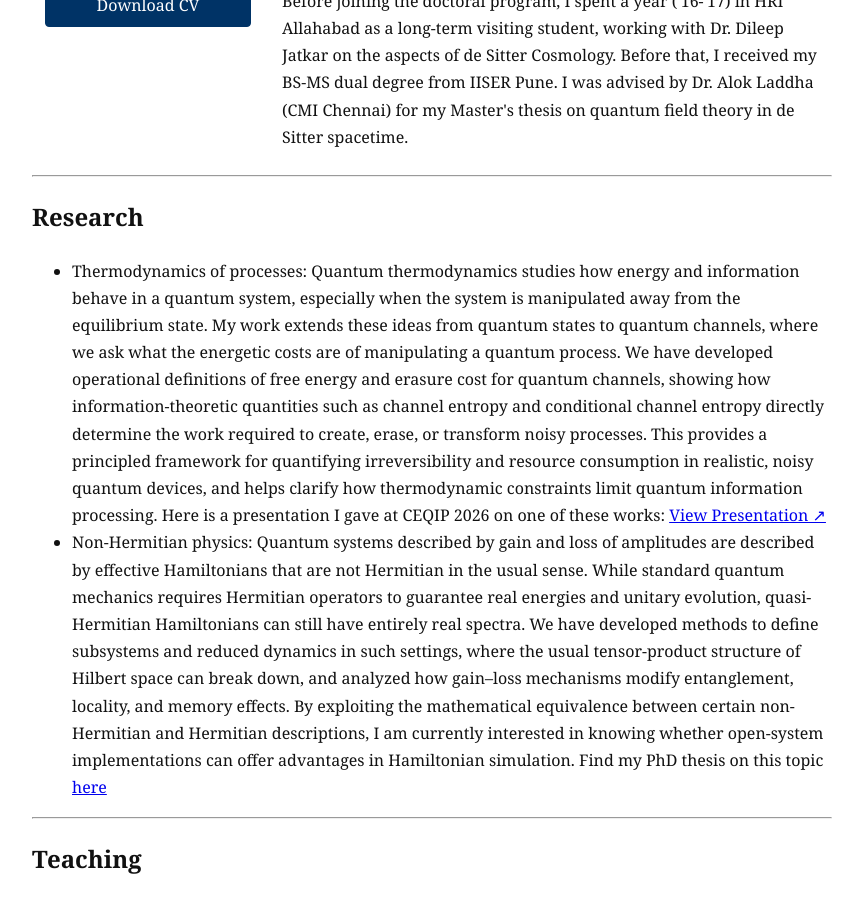
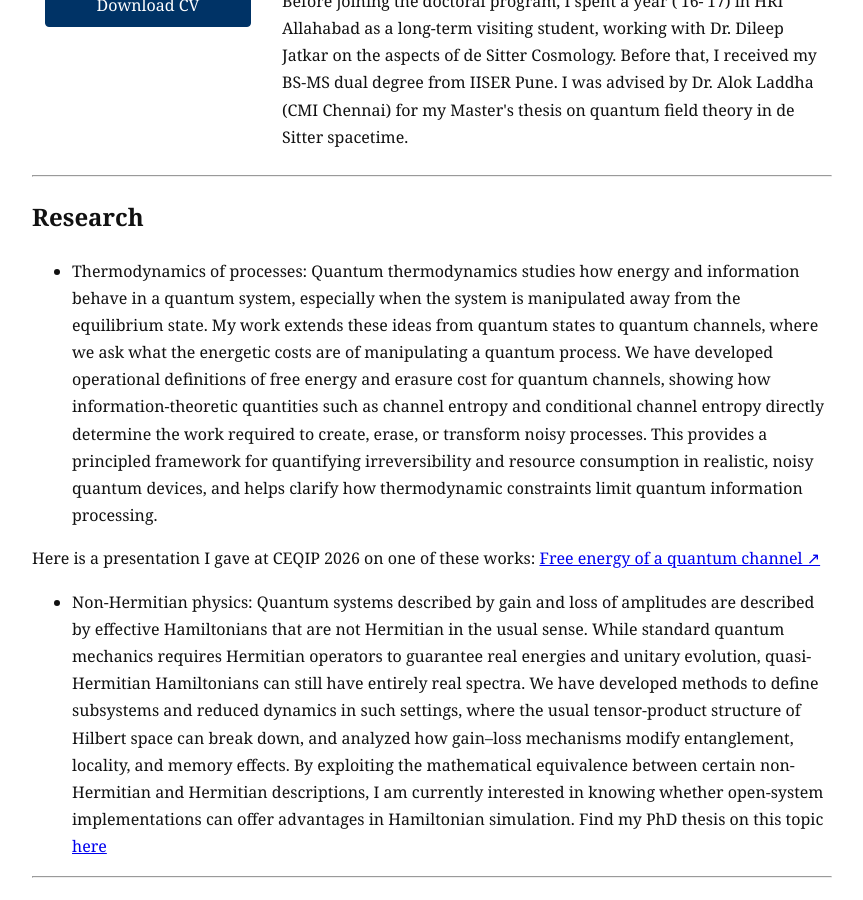
Before and after one commit to himanshubadhani/himanshubadhani.github.io, a Jekyll site: the page built from index.md, in a window 1280 px wide and 900 px high, scrolled down 471 px. Shown: the whole window, without its empty margins (208-1071 px from the left). Built offline with Jekyll 4.4.1, drawn with Linux system fonts in a browser that asks for light colours.

Commit message:
Fix link text for quantum channel presentation
Updated the link text for the presentation on quantum channel free energy and added a new line for clarity.

```diff
--- a/index.md
+++ b/index.md
@@ -28,12 +28,13 @@ title: About
 ---
 ## Research
 - Thermodynamics of processes: Quantum thermodynamics studies how energy and information behave in a quantum system, especially when the system is manipulated away from the equilibrium state. My work extends these ideas from quantum states to quantum channels, where we ask what the energetic costs are of manipulating a quantum process. We have developed operational definitions of free energy and erasure cost for quantum channels, showing how information-theoretic quantities such as channel entropy and conditional channel entropy directly determine the work required to create, erase, or transform noisy processes. This provides a principled framework for quantifying irreversibility and resource consumption in realistic, noisy quantum devices, and helps clarify how thermodynamic constraints limit quantum information processing.
+
 Here is a presentation I gave at CEQIP 2026 on one of these works:
-<a href="{{ '/assets/presentations/channel free energy.pdf' | relative_url }}"
+<a href="{{ '/assets/presentation/channel free energy.pdf' | relative_url }}"
      class="presentation-button"
      target="_blank"
      rel="noopener noreferrer">
-     View Presentation ↗
+     Free energy of a quantum channel ↗
   </a>
 - Non-Hermitian physics: Quantum systems described by gain and loss of amplitudes are described by effective Hamiltonians that are not Hermitian in the usual sense. While standard quantum mechanics requires Hermitian operators to guarantee real energies and unitary evolution, quasi-Hermitian Hamiltonians can still have entirely real spectra. We have developed methods to define subsystems and reduced dynamics in such settings, where the usual tensor-product structure of Hilbert space can break down, and analyzed how gain–loss mechanisms modify entanglement, locality, and memory effects. By exploiting the mathematical equivalence between certain non-Hermitian and Hermitian descriptions, I am currently interested in knowing whether open-system implementations can offer advantages in Hamiltonian simulation. Find my PhD thesis on this topic  <a href="https://www.imsc.res.in/xmlui/handle/123456789/901" target="blank">here</a>
 
```
